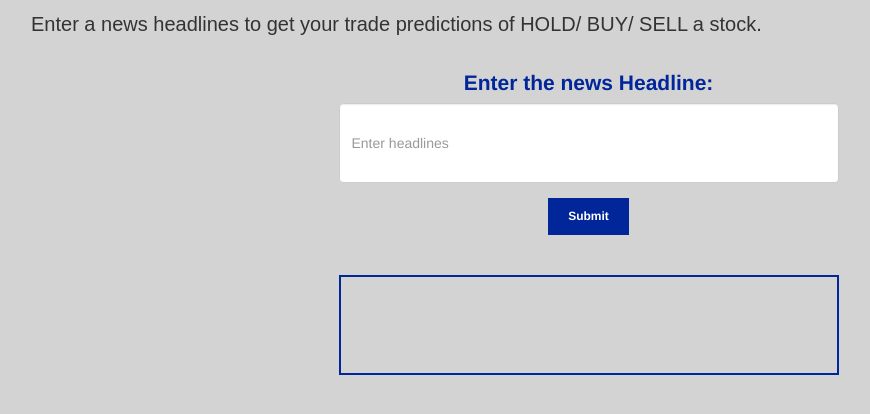
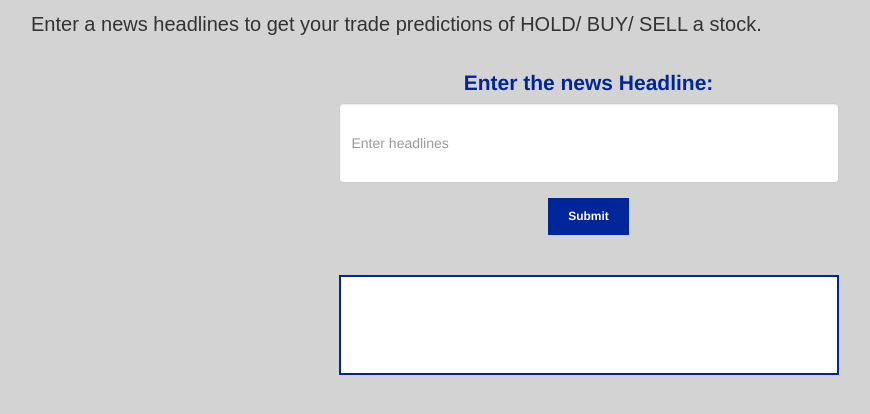
Before and after one commit to labulel/ML_StockTradePredictor, a Flask app: page / in a window 1280 px wide. Shown: the part 340-754 px from the top of the page, without its empty margins (24-894 px from the left). Run offline with Flask 2, Linux system fonts and the light colour scheme; some libraries are stand-ins or nearby versions.

Commit message:
code cleanup

```diff
--- a/flaskr/app/static/css/style.css
+++ b/flaskr/app/static/css/style.css
@@ -55,6 +55,7 @@ label{
     width:500px;
     height:100px;
     border:2px solid  #002699;
+    background-color: white;
 }
 
 
```
